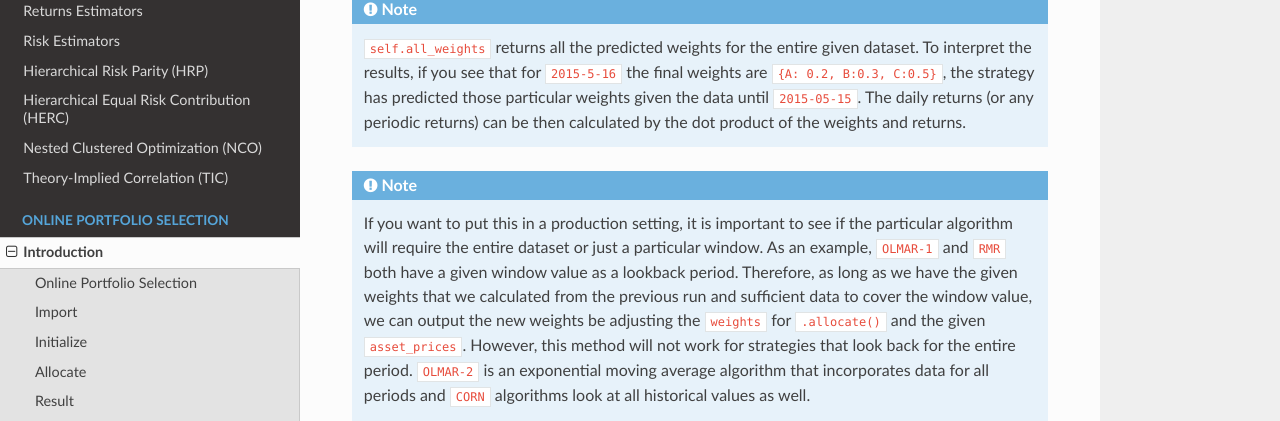
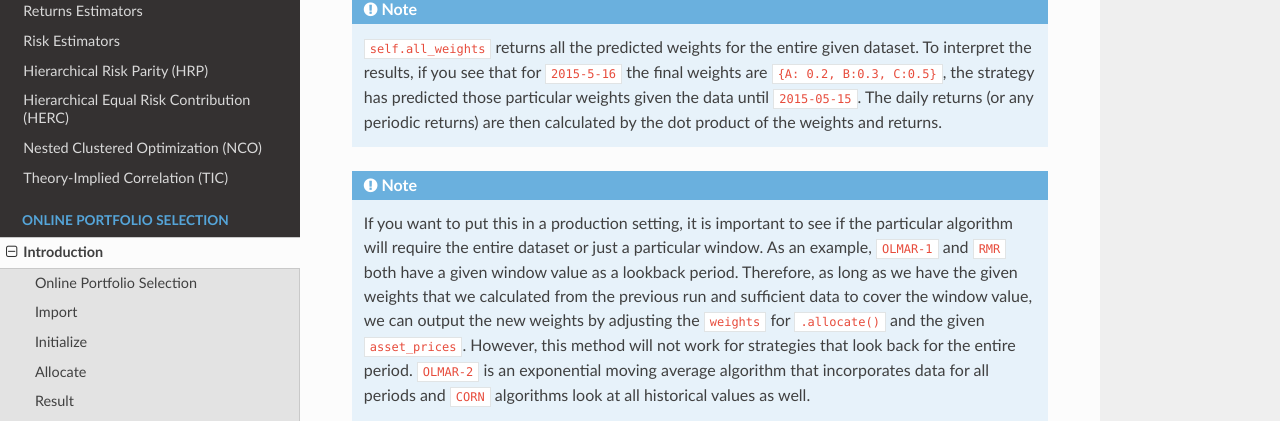
Before and after one commit to hudson-and-thames/mlfinlab, a Sphinx documentation site: the page built from docs/source/online_portfolio_selection/introduction.rst, in a window 1280 px wide and 900 px high, scrolled down 3845 px. Shown: the part 170-591 px from the top of the window. Built offline with Sphinx 7.4.7 and the Read the Docs theme 2.0.0, drawn with Linux system fonts in a browser that asks for light colours; pages that are not in the unit, such as notebooks, are missing from menus.

Commit message:
fixed errors

```diff
--- a/docs/source/online_portfolio_selection/introduction.rst
+++ b/docs/source/online_portfolio_selection/introduction.rst
@@ -161,7 +161,7 @@ Upon weights allocation the possible outputs are:
     ``self.all_weights`` returns all the predicted weights for the entire given dataset.
     To interpret the results, if you see that for ``2015-5-16`` the final weights are
     ``{A: 0.2, B:0.3, C:0.5}``, the strategy has predicted those particular weights given
-    the data until ``2015-05-15``. The daily returns (or any periodic returns) can be then
+    the data until ``2015-05-15``. The daily returns (or any periodic returns) are then
     calculated by the dot product of the weights and returns.
 
 .. note::
@@ -169,7 +169,7 @@ Upon weights allocation the possible outputs are:
     algorithm will require the entire dataset or just a particular window. As an example,
     ``OLMAR-1`` and ``RMR`` both have a given window value as a lookback period. Therefore,
     as long as we have the given weights that we calculated from the previous run and
-    sufficient data to cover the window value, we can output the new weights be adjusting the
+    sufficient data to cover the window value, we can output the new weights by adjusting the
     ``weights`` for ``.allocate()`` and the given ``asset_prices``. However, this method will
     not work for strategies that look back for the entire period. ``OLMAR-2`` is an exponential
     moving average algorithm that incorporates data for all periods and ``CORN`` algorithms look
```
